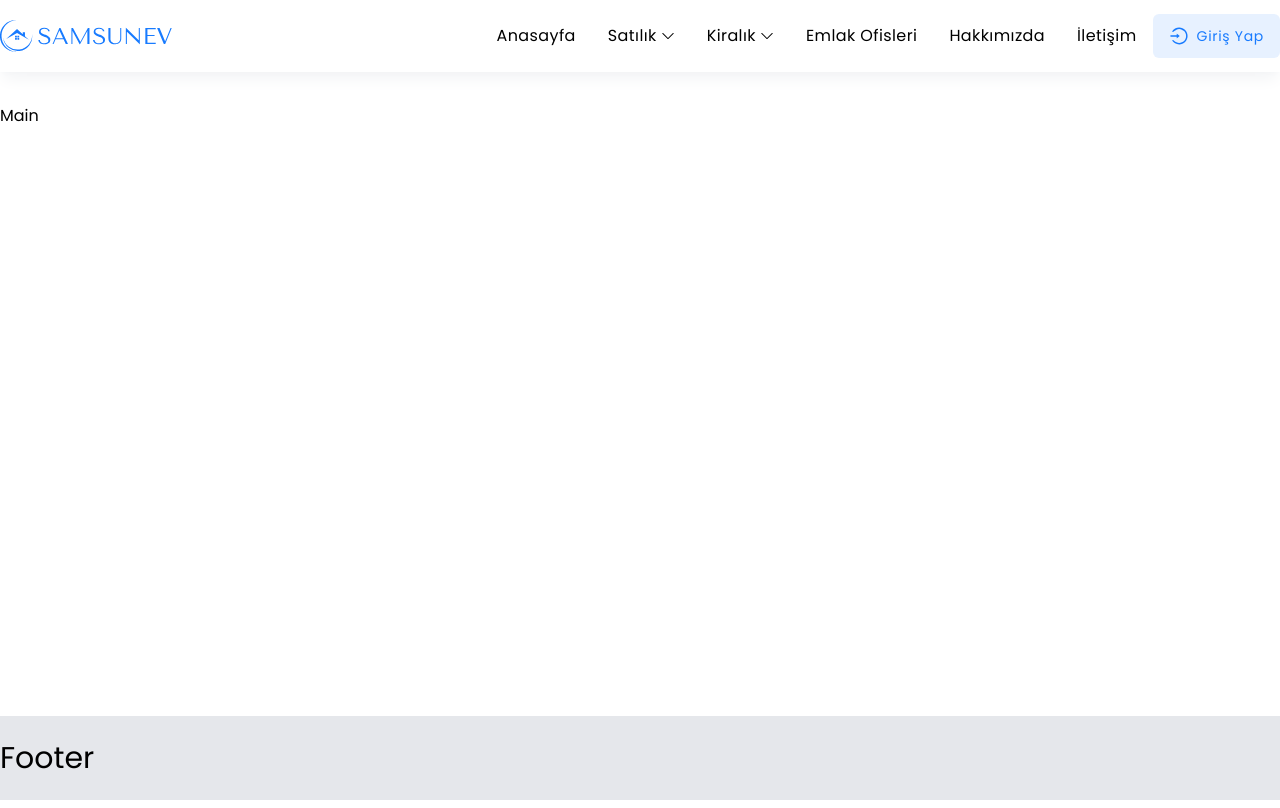
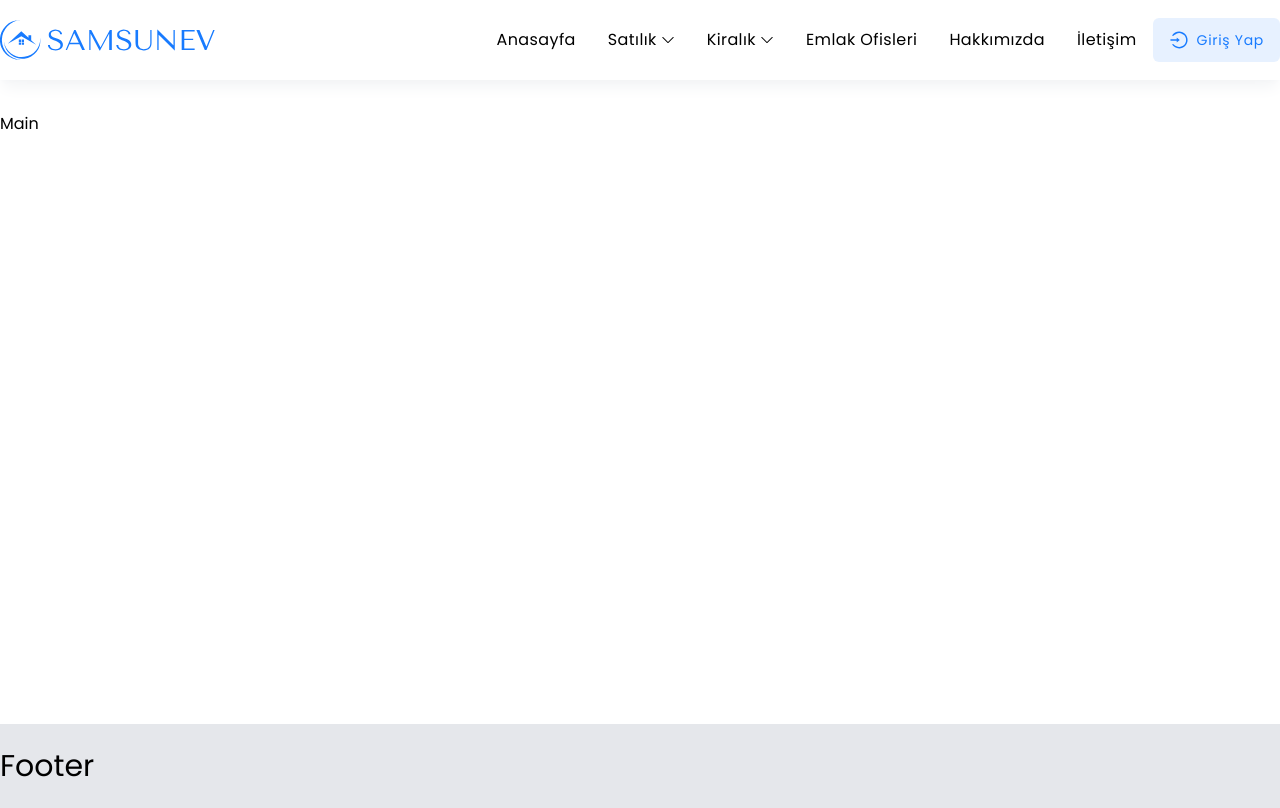
Before and after one commit to BatuhanKeskinsoy/samsunevfront, a Next.js app: page / in a window 1280 px wide. Built offline with nearby package versions, Linux system fonts and the light colour scheme.

Commit message:
env update, logo bigger, css

```diff
--- a/src/components/inc/Header/Header.js
+++ b/src/components/inc/Header/Header.js
@@ -48,7 +48,7 @@ function Header() {
                                 width={355}
                                 height={66}
                                 priority
-                                className='max-h-8 h-8 w-auto'
+                                className='max-h-10 h-10 w-auto'
                             />
                         </Link>
                         {isMobile && (
--- a/src/styles/globals.css
+++ b/src/styles/globals.css
@@ -16,6 +16,6 @@
     }
 
 }
-@layer utilities {
+/* @layer utilities {
 
-}
+} */
--- a/tailwind.config.js
+++ b/tailwind.config.js
@@ -17,10 +17,10 @@ module.exports = {
           'conic-gradient(from 180deg at 50% 50%, var(--tw-gradient-stops))',
       },
       backgroundColor: {
-        site: 'rgb(24 123 255)',
+        site: `${process.env.NEXT_PUBLIC_SITE_COLOR_RGB}`,
       },
       colors: {
-        site: 'rgb(24 123 255)',
+        site: `${process.env.NEXT_PUBLIC_SITE_COLOR_RGB}`,
       },
       animation: {
         scaleMobile: 'scaleMobile 1.2s ease-in-out infinite',
```
Also changed, not shown: 1 other file (tests, documents, lock files or other folders).
